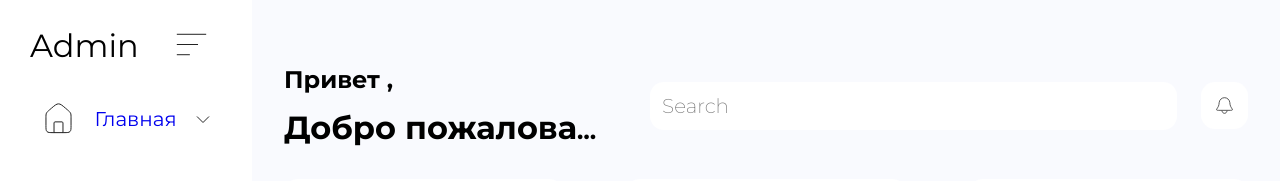
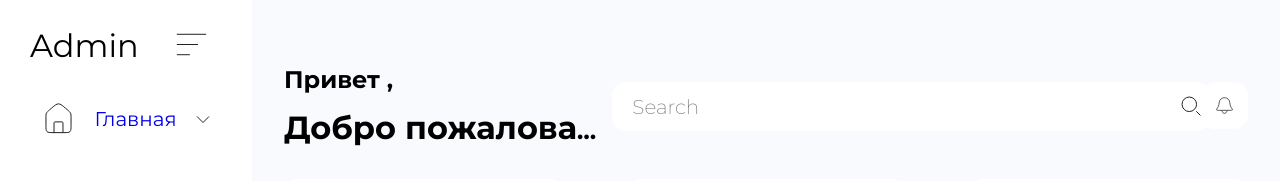
Before and after one commit to Fantom716/Admin-Me, a React (Create React App) app: page / in a window 1280 px wide. Shown: the top 181 px of the page. Built offline with nearby package versions, Linux system fonts and the light colour scheme; a web font is replaced by a local one.

Commit message:
Create navigation form

```diff
--- a/src/components/header/search form/form.jsx
+++ b/src/components/header/search form/form.jsx
@@ -2,8 +2,14 @@ import React from "react";
 import style from './form.module.css'
 
 function FormSearch() {
-    return(
+    return (
         <form action="post">
+            <div className={style.icon}>
+                <svg width="29" height="29" viewBox="0 0 29 29" fill="none" xmlns="http://www.w3.org/2000/svg">
+                    <circle cx="13.2917" cy="13.2917" r="7.25" stroke="#222222" />
+                    <path d="M24.1667 24.1667L20.5417 20.5417" stroke="#222222" stroke-linecap="round" />
+                </svg>
+            </div>
             <input type="text" name="form-search" id="search" placeholder="Search" />
         </form>
     )
--- a/src/components/header/search form/form.module.css
+++ b/src/components/header/search form/form.module.css
@@ -1,20 +1,27 @@
 form {
-    max-width: 503px;
-    width: 100%;
-    max-height: 47px;
-    height: 100%;
+    width: 60%;
+    height: 47px;
+    border-radius: 14px;
+    position: relative;
 }
 
 input {
-    font-family: 'Montserrat', sans-serif;
+    background: #fff;
+    border: transparent;
+    height: 100%;
+    width: 90%;
+    border-radius: 14px;
+    padding-left: 20px;
     font-size: 1.25rem;
-    font-weight: 300;
-    border: 0px;
-    background-color: #fff;
-    max-width: 503px;
-    width: 100%;
-    max-height: 47px;
-    height: 100%;
-    padding: 12px;
-    border-radius: 14px;
+    font-family: 'Montserrat';
+    font-weight: 200;
+    padding-right: 10%;
 }
+
+.icon {
+    width: 35px;
+    position: absolute;
+    display: inline;
+    right: -20px;
+    top: 20%;
+}
```
